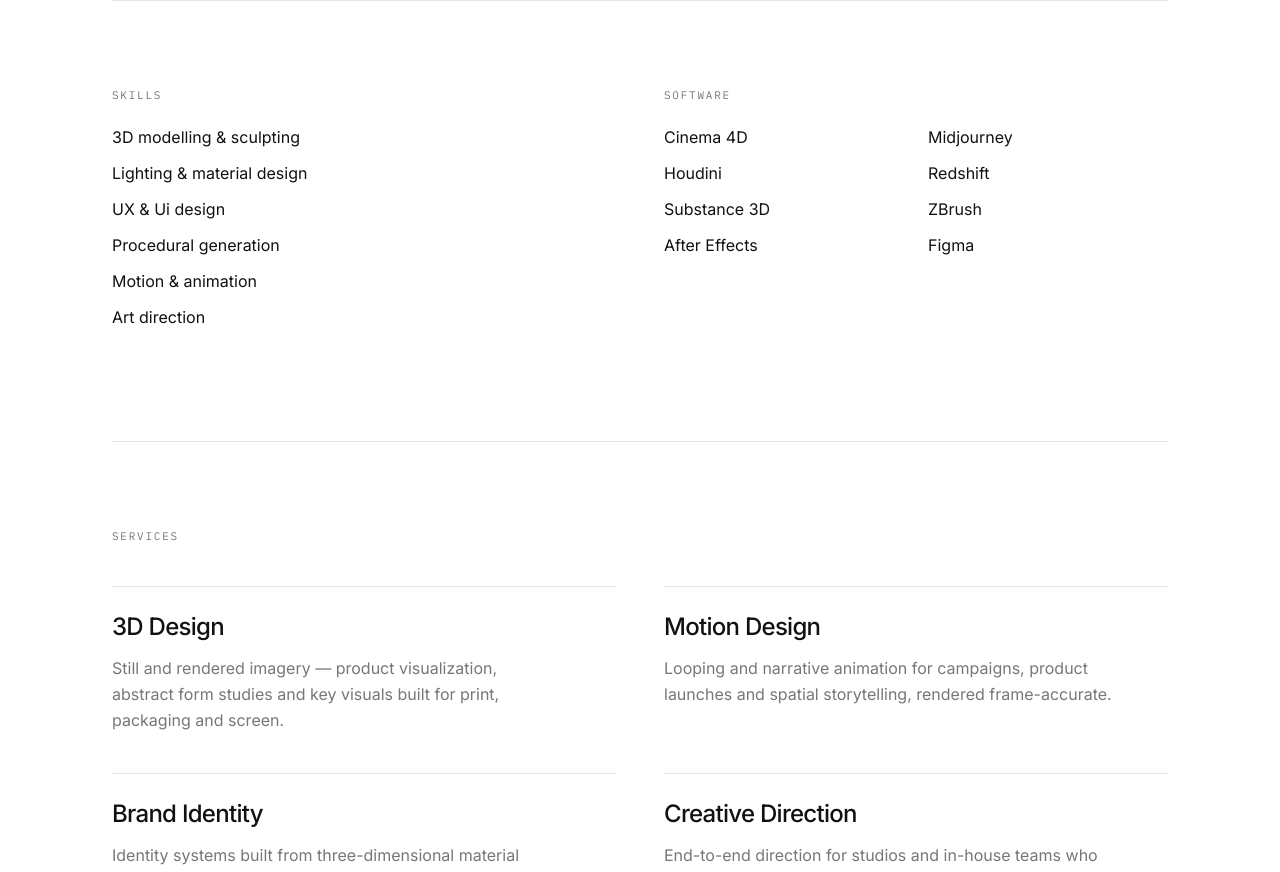
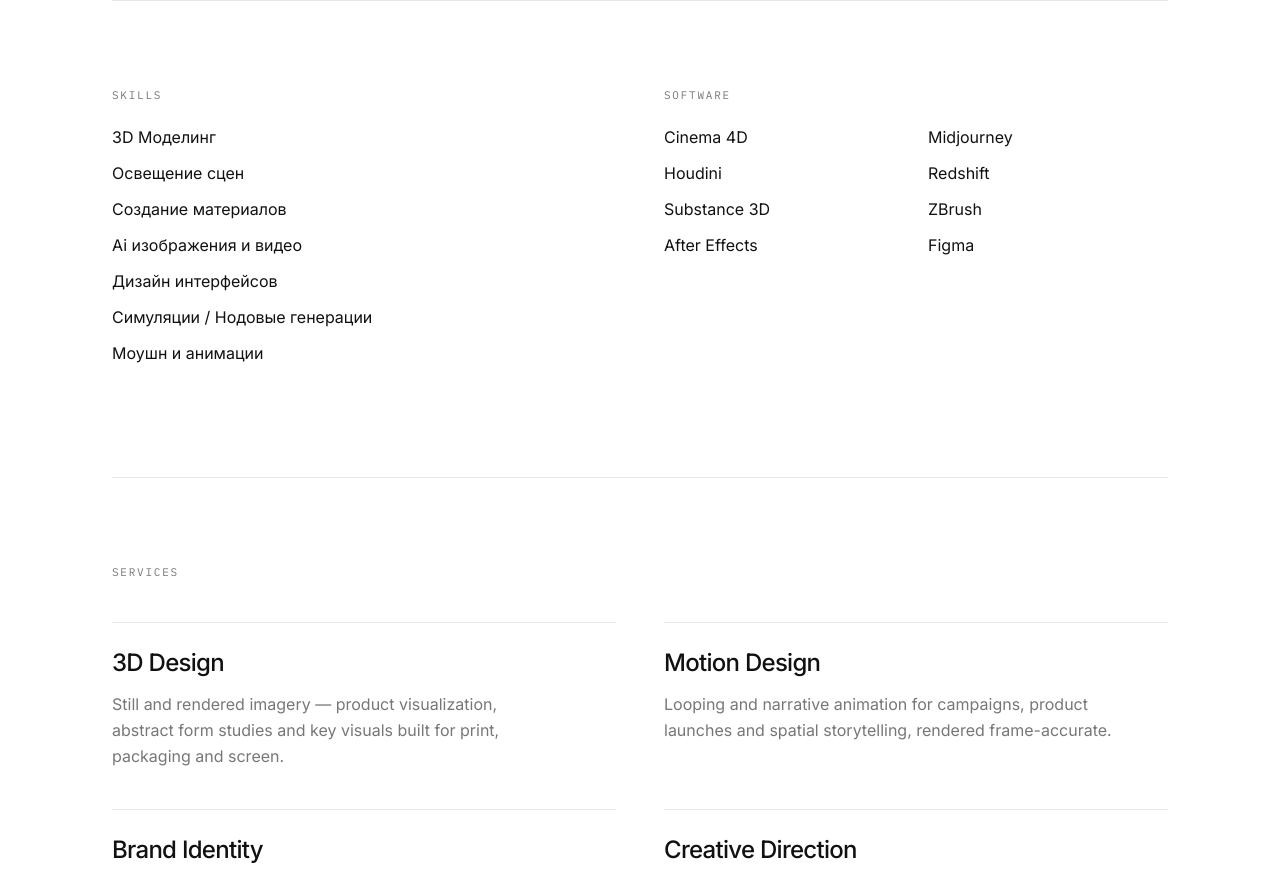
Before and after one commit to GuardianWisp/Wisplink, a Next.js app: page /about in a window 1280 px wide. Shown: the part 1280-2152 px from the top of the page. Built offline with nearby package versions, Linux system fonts and the light colour scheme.

Commit message:
updating

```diff
--- a/app/about/page.tsx
+++ b/app/about/page.tsx
@@ -20,12 +20,13 @@ const software = [
 ];
 
 const skills = [
-  "3D modelling & sculpting",
-  "Lighting & material design",
-  "UX & Ui design",
-  "Procedural generation",
-  "Motion & animation",
-  "Art direction",
+  "3D Моделинг",
+  "Освещение сцен",
+  "Создание материалов",
+  "Ai изображения и видео",
+  "Дизайн интерфейсов",
+  "Симуляции / Нодовые генерации",
+  "Моушн и анимации",
 ];
 
 const experience = [
```
